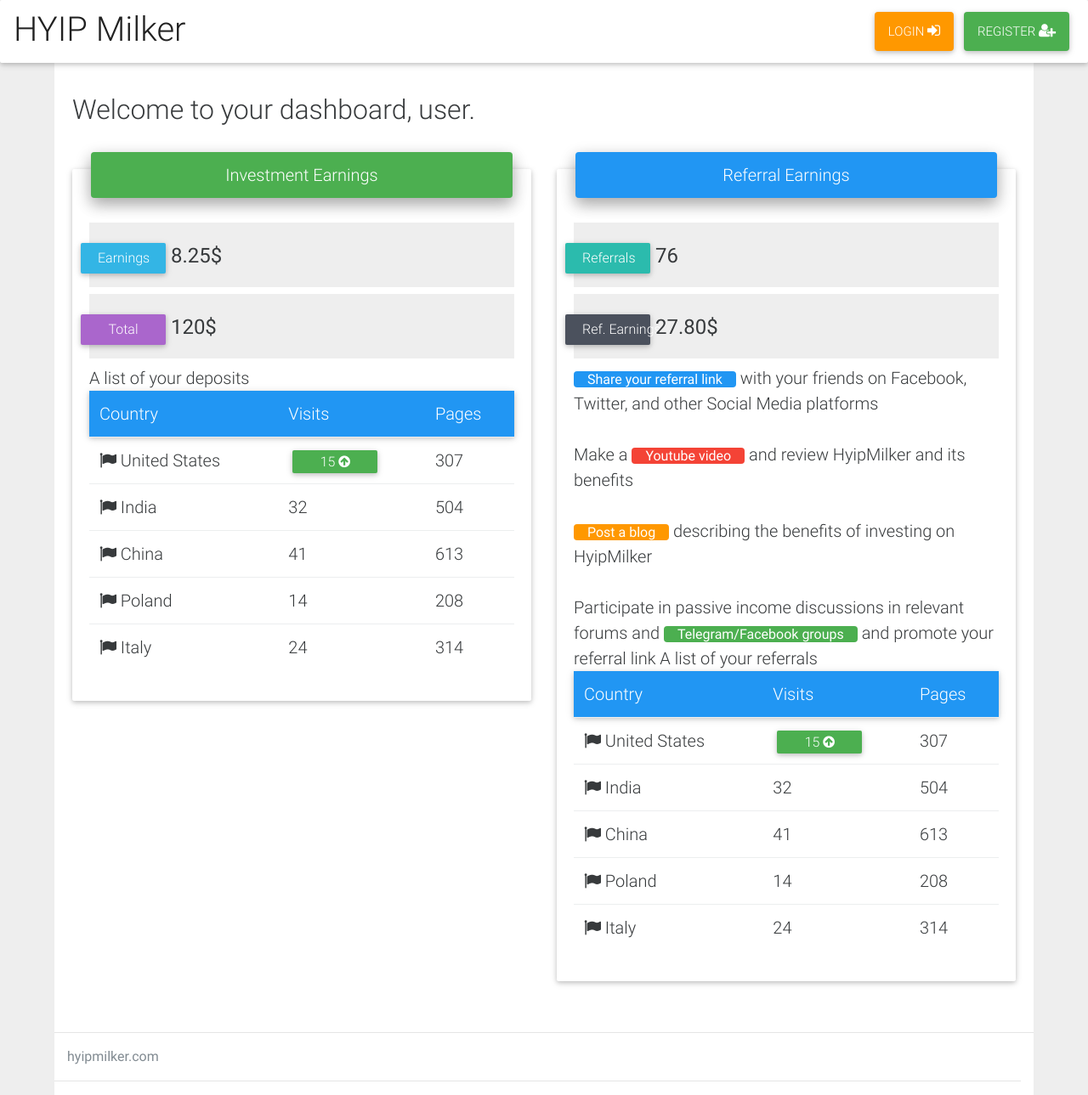
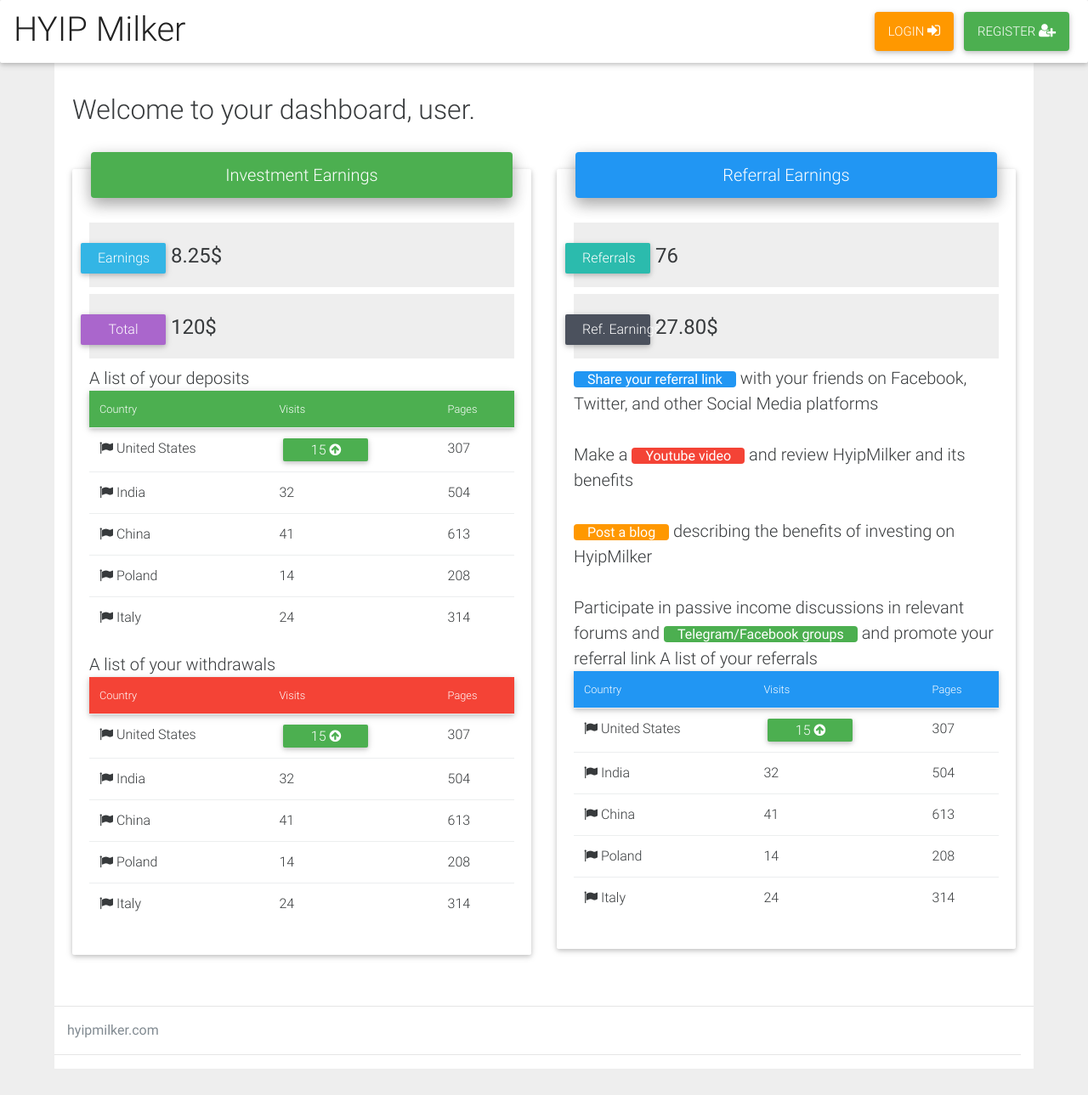
Before and after one commit to hm-gthb/hm-gthb.github.io, a Jekyll site: the page built from dashboard.html, in a window 1280 px wide and 1289 px high. Shown: the whole window at 85% size. Built offline with Jekyll 4.4.1, drawn with Linux system fonts in a browser that asks for light colours; nearby versions of some CDN libraries.

Commit message:
Update dashboard.html

```diff
--- a/dashboard.html
+++ b/dashboard.html
@@ -29,9 +29,50 @@
                 A list of your deposits
                 <hr />
 
-                <table class="table">
-                  <thead>
-                    <tr class = "blue">
+                <table class="table small">
+                  <thead class = "small">
+                    <tr class = "green">
+                      <th>Country</th>
+                      <th>Visits</th>
+                      <th>Pages</th>
+                    </tr>
+                  </thead>
+                  <tbody>
+                    <tr>
+                      <td><i class = "fa fa-flag"></i> United States</td>
+                      <td><span class="tag big-tag green">15 <i class="fa fa-arrow-circle-up"></i></span></td>
+                      <td>307</td>
+                    </tr>
+                    <tr>
+                      <td><i class = "fa fa-flag"></i> India</td>
+                      <td>32</td>
+                      <td>504</td>
+                    </tr>
+                    <tr>
+                      <td><i class = "fa fa-flag"></i> China</td>
+                      <td>41</td>
+                      <td>613</td>
+                    </tr>
+                    <tr>
+                      <td><i class = "fa fa-flag"></i> Poland</td>
+                      <td>14</td>
+                      <td>208</td>
+                    </tr>
+                    <tr>
+                      <td><i class = "fa fa-flag"></i> Italy</td>
+                      <td>24</td>
+                      <td>314</td>
+                    </tr>
+                  </tbody>
+                </table>
+
+                <hr />
+                A list of your withdrawals
+                <hr />
+
+                <table class="table small">
+                  <thead class = "small">
+                    <tr class = "red">
                       <th>Country</th>
                       <th>Visits</th>
                       <th>Pages</th>
@@ -100,8 +141,8 @@
                 A list of your referrals
                 <hr />
 
-                <table class="table">
-                  <thead>
+                <table class="table small">
+                  <thead class = "small">
                     <tr class = "blue">
                       <th>Country</th>
                       <th>Visits</th>
```
